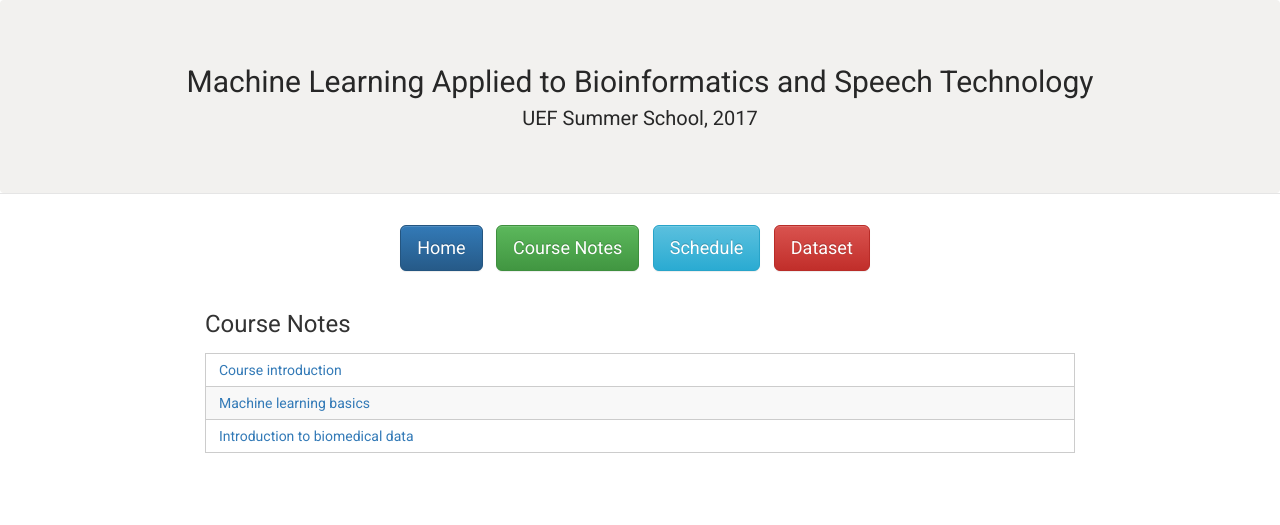
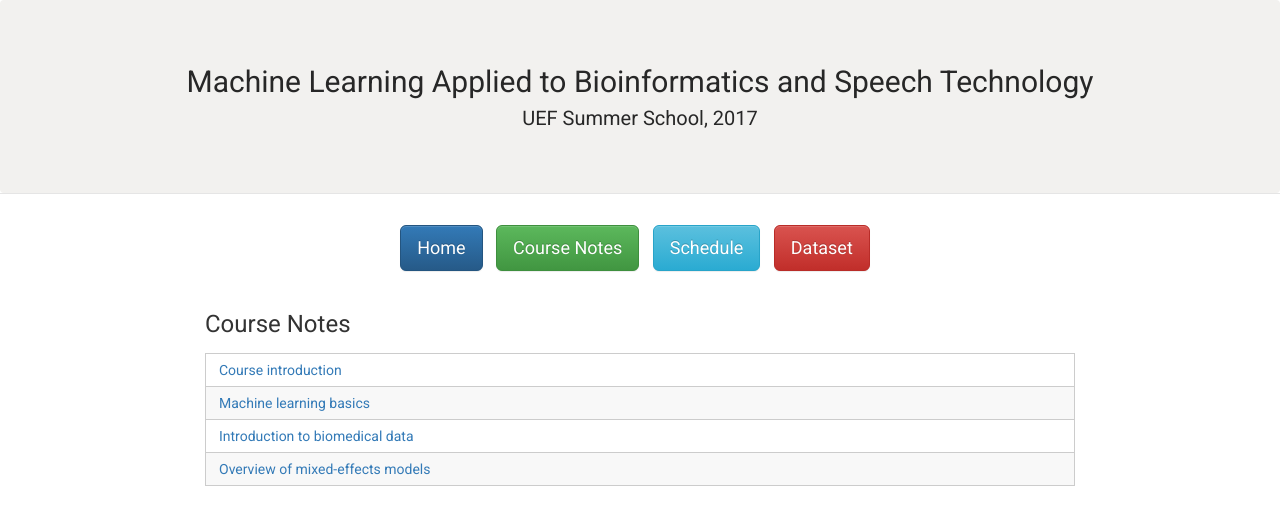
Before and after one commit to abrahamwoubie/Summer_School_RL, a Jekyll site: the page built from 35c163ca47986f8e1f5eec9d54238ad1229a7c92/course-notes.md, in a window 1280 px wide. Shown: the top 525 px of the page. Built offline with Jekyll 4.4.1, drawn with Linux system fonts in a browser that asks for light colours; nearby versions of some CDN libraries.

Commit message:
Added Lauri's slides

```diff
--- a/35c163ca47986f8e1f5eec9d54238ad1229a7c92/course-notes.md
+++ b/35c163ca47986f8e1f5eec9d54238ad1229a7c92/course-notes.md
@@ -11,3 +11,4 @@ title: Course Notes | MLABST'17
 | [Course introduction]({{ site.url }}{{ site.baseurl }}/content/SummeSchool2017slides.pdf) |
 | [Machine learning basics]({{ site.url }}{{ site.baseurl }}/content/tohka_machinelearning_basics.pdf) |
 | [Introduction to biomedical data]({{ site.url }}{{ site.baseurl }}/content/merja_introBiomed_mon.pdf) |
+| [Overview of mixed-effects models]({{ site.url }}{{ site.baseurl }}/content/lauri_slides.pdf) |
```
Also changed, not shown: 1 other file.
